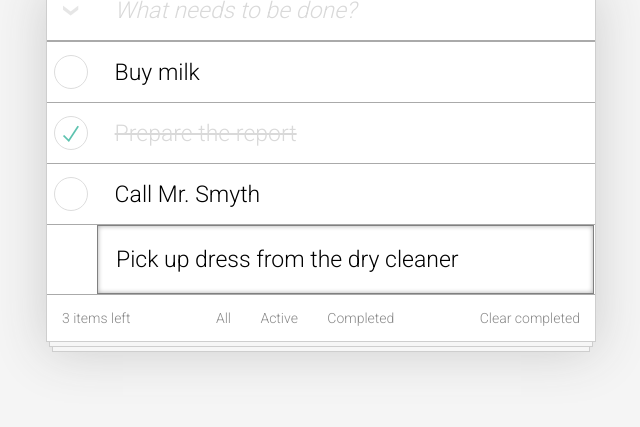
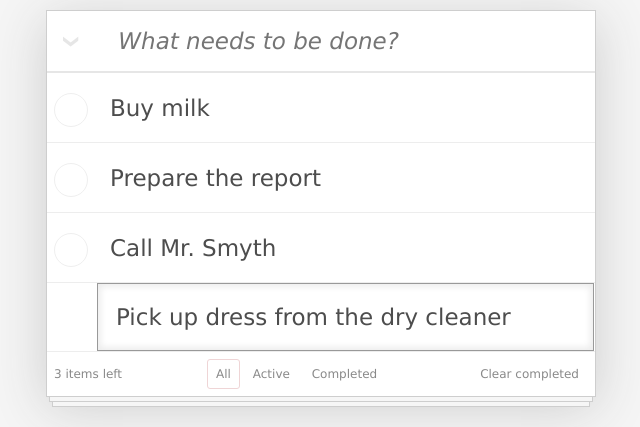
Before and after one commit to laura-artemjeva/TODO, a plain HTML site: page index.html in a window 1280 px wide. Shown: the part 159-586 px from the top of the page, without its empty margins (319-959 px from the left). Drawn offline with Linux system fonts and the light colour scheme.

Commit message:
Added checkbox

```diff
--- a/index.html
+++ b/index.html
@@ -3,51 +3,119 @@
 	<meta charset="UTF-8">
 	<title>TODO</title>
 	<link rel="stylesheet" href="style.css">
-	<link href="https://fonts.googleapis.com/css?family=Roboto:100,300" rel="stylesheet">
-</head><body>
-
+	<link rel="stylesheet" href="https://fonts.googleapis.com/css?family=Raleway:100&amp;subset=latin-ext">
+</head>
+<body>
 
 <section>
 	<h1>todos</h1>
 	<div class="page">
-		<div class="title">
-			<div class="caret"></div>
-			<span>What needs to be done?</span>
+		<div class="first-line">
+			<button class="caret"></button>
+			<input type="text" placeholder="What needs to be done?">
 		</div>
-		<ul>
-			<li>
-				<a href="#" class="check"></a>
-				<span>Buy milk</span>
-				<a href="#" class="del"></a>
-			</li>
-			<li class="done">
-				<a href="#" class="check"></a>
-				<span>Prepare the report</span>
-				<a href="#" class="del"></a>
-			</li>
-			<li>
-				<a href="#" class="check"></a>
-				<span>Call Mr. Smyth</span>
-				<a href="#" class="del"></a>
-			</li>
-			<li class="add">
-				<input type="text" value="Pick up dress from the dry cleaner">
-			</li>
-		</ul>
+
+		<div class="rounded">
+      		<input type="checkbox" value="1" name="check" id="rounded1" />
+    		<label for="rounded1">Buy milk</label>
+    		<button class="del"><button>
+    	</div>
+
+    	<div class="rounded">
+      		<input type="checkbox" value="1" name="check" id="rounded2" />
+    		<label for="rounded2">Prepare the report</label>
+    		<button class="del"><button>
+    	</div>
+
+    	<div class="rounded">
+      		<input type="checkbox" value="1" name="check" id="rounded3" />
+    		<label for="rounded3">Call Mr. Smyth</label>
+    		<button class="del"><button>
+    	</div>
+
+   		<div class="editable">
+			<div contenteditable="true" class="edit">
+ 					Pick up dress from the dry cleaner
+			</div>
+		</div>
+
 		<div class="bottom">
-			<span class="total">3 items left</span>
-			<a href="#" class="clear">Clear completed</a>
-			<ol>
-				<li><a href="#">All</a></li>
-				<li><a href="#">Active</a></li>
-				<li><a href="#">Completed</a></li>
-			</ol>
+			<span >3 items left</span>
+			<div>
+				<button class="active">All</button>
+				<button>Active</button>
+				<button>Completed</button>
+			</div>
+			<button>Clear completed</button>
 		</div>
 	</div>
+
 	<div class="sub">
 		<div></div>
 		<div></div>
 	</div>
+
 </section>
 
-</body></html>
+</body>
+</html><!DOCTYPE html>
+<html><head>
+	<meta charset="UTF-8">
+	<title>TODO</title>
+	<link rel="stylesheet" href="style.css">
+	<link rel="stylesheet" href="https://fonts.googleapis.com/css?family=Raleway:100&amp;subset=latin-ext">
+</head>
+<body>
+
+<section>
+	<h1>todos</h1>
+	<div class="page">
+		<div class="first-line">
+			<button class="caret"></button>
+			<input type="text" placeholder="What needs to be done?">
+		</div>
+
+		<div class="rounded">
+      		<input type="checkbox" value="1" name="check" id="rounded1" />
+    		<label for="rounded1">Buy milk</label>
+    		<button class="del"><button>
+    	</div>
+
+    	<div class="rounded">
+      		<input type="checkbox" value="1" name="check" id="rounded2" />
+    		<label for="rounded2">Prepare the report</label>
+    		<button class="del"><button>
+    	</div>
+
+    	<div class="rounded">
+      		<input type="checkbox" value="1" name="check" id="rounded3" />
+    		<label for="rounded3">Call Mr. Smyth</label>
+    		<button class="del"><button>
+    	</div>
+
+   		<div class="editable">
+			<div contenteditable="true" class="edit">
+ 					Pick up dress from the dry cleaner
+			</div>
+		</div>
+
+		<div class="bottom">
+			<span >3 items left</span>
+			<div>
+				<button class="active">All</button>
+				<button>Active</button>
+				<button>Completed</button>
+			</div>
+			<button>Clear completed</button>
+		</div>
+	</div>
+
+	<div class="sub">
+		<div></div>
+		<div></div>
+	</div>
+
+</section>
+
+</body>
+</html>
--- a/style.css
+++ b/style.css
@@ -1,141 +1,141 @@
+@CHARSET "UTF-8";
+
+
 body {
 	background-color: #f5f5f5;
-	font-family: 'Roboto', sans-serif;
+	font-family: Verdana;
 	font-size: 23px;
 	margin: 0;
+	color: #4d4d4d;
+
 }
-a {
-	color: inherit;
-	text-decoration: none;
-}
-
 
 section {
 	margin: 0 auto;
 	max-width: 550px;
 }
 
-	section h1 {
+h1 {
 		text-align: center;
 		margin: 26px 0;
-
-		font-family: 'Roboto', sans-serif;
-		font-size: 73px;
-		font-width: 100;
+		font-family: Raleway, sans-serif;
+		font-size: 100px;
+		font-weight: 100;
 		color: #ead7d8;
-		font-weight: 100;
 	}
 
-	section .page {
+button,
+input,
+div[contenteditable="true"] {
+	outline: 0;
+}
+
+	.page {
 		background-color: #fff;
 		border: 1px solid #cecece;
 		box-shadow: 0 10px 50px #cdcdcd;
 	}
 
-		section .page .title {
+		.first-line {
 			color: #d9d9d9;
 			font-style: italic;
+			border-bottom: 2px solid #e6e6e6;
 		}
-			section .page .title .caret {
+			.caret {
 				display: inline-block;
 				vertical-align: middle;
 				width: 34px;
 				height: 34px;
 				margin: 13px 21px 13px 7px;
-
 				background: url(img/caret.png) center center no-repeat;
 			}
-			section .page .title span {
+			input {
 				display: inline-block;
 				vertical-align: middle;
+				font: inherit;
+				color: inherit;
+				border: none;
 			}
 
-		section .page ul {
-			margin: 0;
-			padding: 0;
-			border-top: 2px solid #aaa;
+		.rounded {
+			padding: 20px 0 15px 0;
+			border-bottom: 1px solid #ededed;
+			display: flex;
+			align-items: center;
 		}
-			section .page ul li {
-				display: block;
-				border-bottom: 1px solid #aaa;
+			.rounded input {
+				display: none;
+
+			}
+				.rounded label {
+					flex:1;
 				}
 
-				section .page ul li a.check {
+						.rounded label:before {
+						content: '';
 						display: inline-block;
 						vertical-align: middle;
 						width: 32px;
 						height: 32px;
-					margin: 13px 21px 13px 7px;
-
-					border: 1px solid #ddd;
+						border: 1px solid #efefef;
 						border-radius: 50%;
+						margin: 0 22px 0 7px;
 					}
-				section .page ul li.done a.check {
+					.rounded input:checked + label {
+						text-decoration: line-through;
+						color: #d9d9d9;
+					}
+					.rounded input:checked + label:before {
 						background: url(img/check.png) center center no-repeat;
 					}
 
-				section .page ul li span {
-					display: inline-block;
+					.rounded:hover button.del  {
+
 						vertical-align: middle;
-				}
-				section .page ul li.done span {
-					text-decoration: line-through;
-					color: #d9d9d9;
-				}
-
-				section .page ul li a.del {
-				}
-				section .page ul li:hover a.del {
-					float: right;
-					margin: 24px 24px 0 0;
+						margin-right: 24px;
 						width: 15px;
 						height: 15px;
 						background: url(img/delete.png) center center no-repeat;
+						cursor: pointer;
 					}
 
-			section .page ul li.add {
+		.editable {
 			padding-left: 50px;
+			border-bottom: 1px solid #ededed;
 		}
-				section .page ul li input {
+			.edit {
 				display: block;
-					width: 99.7%;
+				width: 99.8%;
 				box-sizing: border-box;
-					font-family: inherit;
+				box-shadow: inset 0px 0px 6px 3px #ededed;
+				border: 0.5px solid #999999;
 				font-size: inherit;
 				padding: 20px 18px;
-					box-shadow: inset 0px 0px 5px 0px #ABABAB;
-					border: 0.5px solid #808080;
-
 			}
 
-
-section .page .bottom {
-	font-size: 14px;
+		.bottom {
+			font-size: 12px;
 			color: #898989;
-	padding: 15px;
+			padding: 7px;
+			display: flex;
+			justify-content: space-between;
+			align-items: center;
 		}
-
-	section .page .bottom .total {
-		float: left;
-	}
-	section .page .bottom .clear {
-		float: right;
-	}
-	section .page .bottom ol {
-		display: block;
+			.bottom div {
+				display: inline-block;
 				text-align: center;
 				margin: 0;
 			}
-		section .page .bottom ol li {
-			display: inline-block;
-			margin: 0 4px;
-		}
-			section .page .bottom ol li a {
+				button {
 					padding: 7px 8px;
 					border: 1px solid #fff;
 					border-radius: 3px;
+					background:transparent;
+					font: inherit;
+					color: inherit;
+					cursor: pointer;
 				}
-			section .page .bottom ol li a:hover {
+				.active {
 					border-color: #efd5d6;
 				}
 
```
Lines whose indentation alone changed are shown as unchanged.
